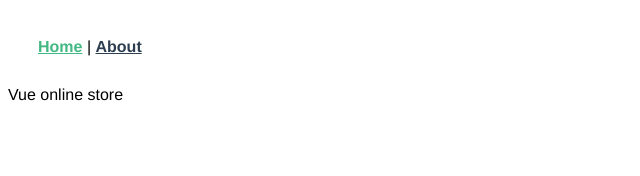
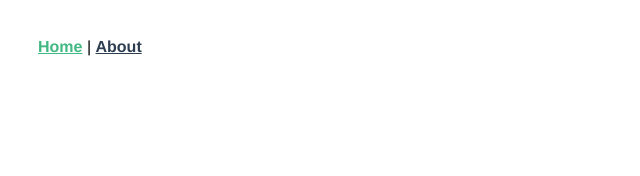
Before and after one commit to annapolar/Vue-eCommerce-App, a Vue app: page /#/ in a window 1280 px wide. Shown: the top 176 px of the page, without its empty margins (0-640 px from the left). Built offline with nearby package versions, Linux system fonts and the light colour scheme.

Commit message:
clean up

```diff
--- a/src/components/HelloWorld.vue
+++ /dev/null
@@ -1,12 +0,0 @@
-<template>
-  <div class="hello">Vue online store</div>
-</template>
-
-<script>
-export default {
-  name: "HelloWorld"
-};
-</script>
-
-<style lang="scss" scoped>
-</style>
--- a/src/views/Home.vue
+++ b/src/views/Home.vue
@@ -1,17 +1,11 @@
 <template>
   <div class="home">
-    <HelloWorld/>
   </div>
 </template>
 
 <script>
-// @ is an alias to /src
-import HelloWorld from '@/components/HelloWorld.vue'
 
 export default {
   name: 'home',
-  components: {
-    HelloWorld
-  }
 }
 </script>
```
